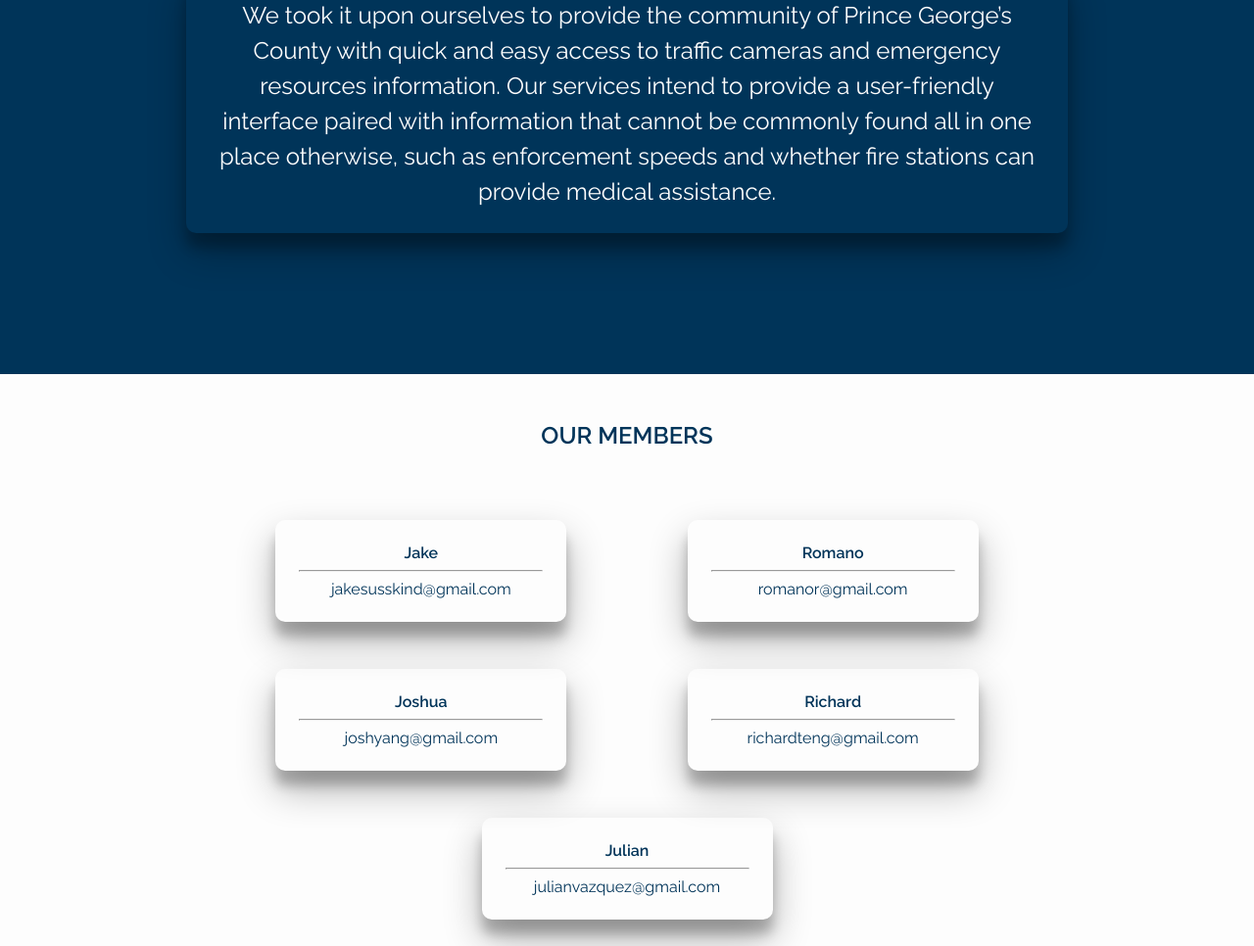
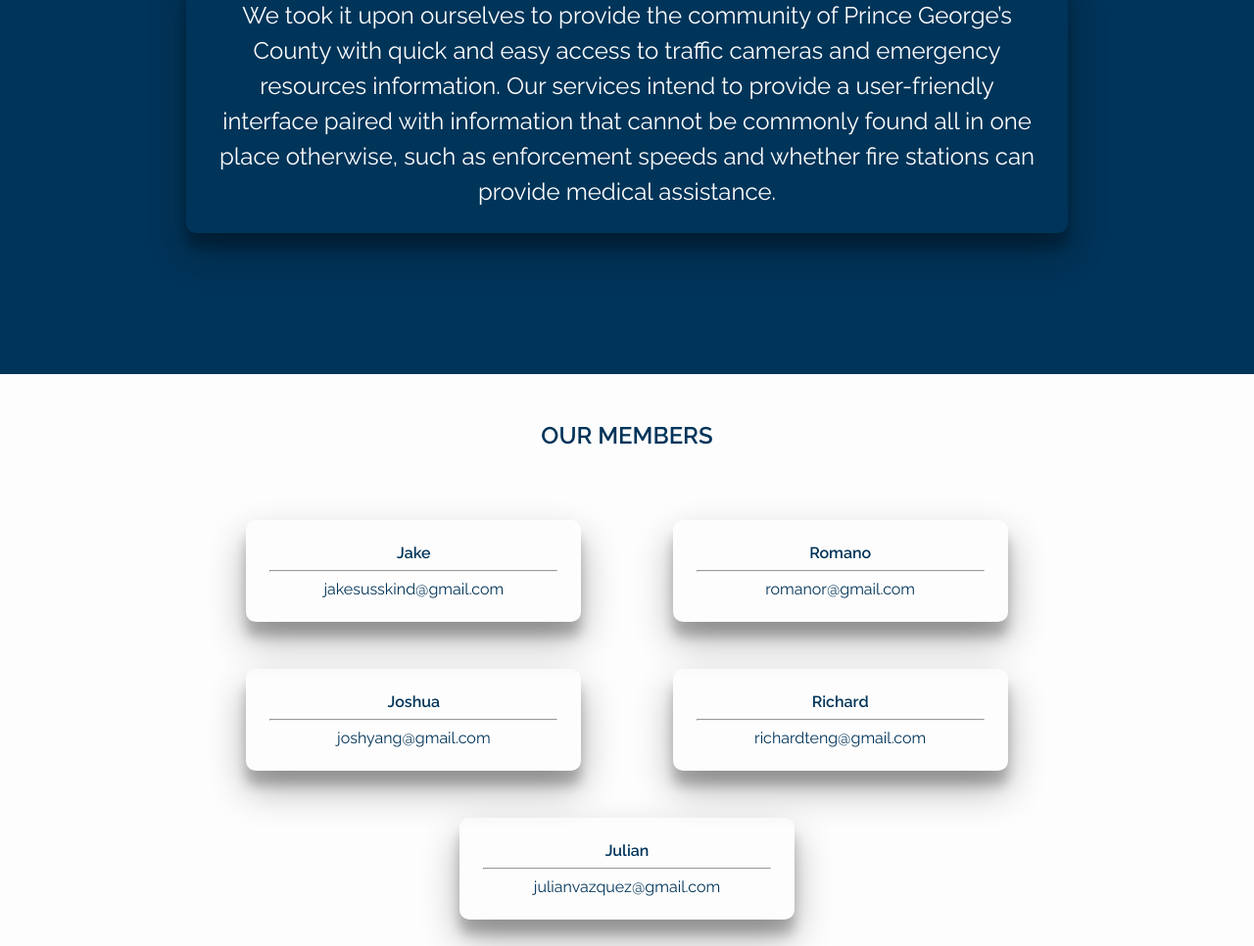
Before and after one commit to julianvazq/traffic-camera-finder, a website: page public/about.html in a window 1280 px wide. Shown: the part 456-1422 px from the top of the page at 98% size. Drawn offline with nearby package versions, Linux system fonts and the light colour scheme.

Commit message:
Adjusted width / Fixed README

```diff
--- a/public/css/about-style.css
+++ b/public/css/about-style.css
@@ -188,7 +188,7 @@ section {
 }
 
 .member-item {
-  width: 33%;
+  width: 38%;
   border-radius: 10px;
   display: flex;
   flex-direction: column;
```
Also changed, not shown: README.md.
